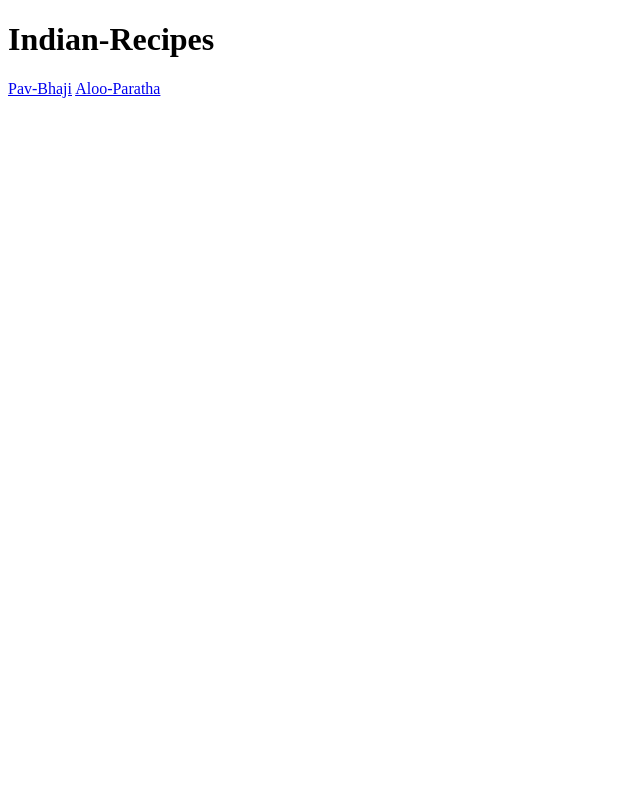
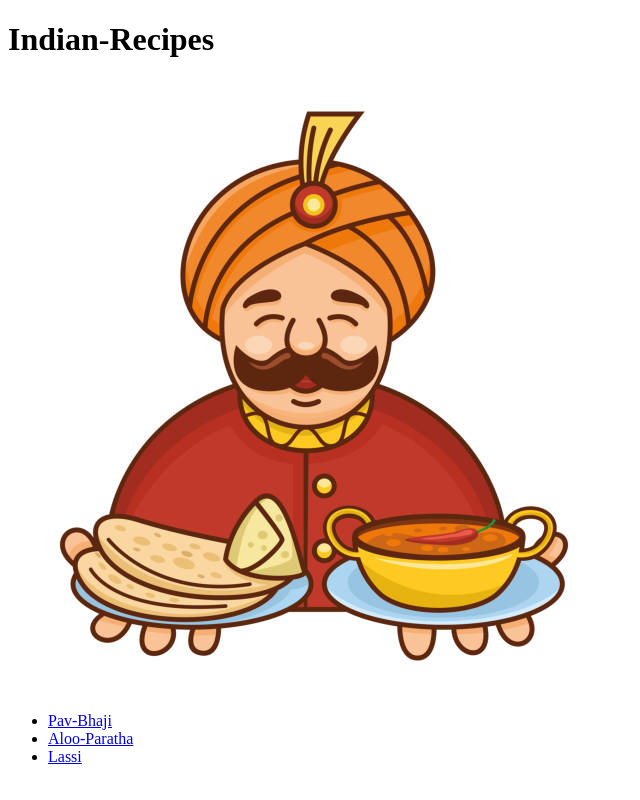
Before and after one commit to ayushrobo/Indian-Recipes, a plain HTML site: page index.html in a window 1280 px wide. Shown: the whole page, without its empty margins (0-640 px from the left). Drawn offline with Linux system fonts and the light colour scheme.

Commit message:
Add the final index.html file

```diff
--- a/index.html
+++ b/index.html
@@ -9,10 +9,12 @@
 
 <body>
     <h1>Indian-Recipes</h1>
-    <a href="./Recipes/Pav-Bhaji.html">Pav-Bhaji</a>
-    <a href="./Recipes/Aloo-Paratha.html">Aloo-Paratha</a>
-
-
+    <img src="./Recipes/main.jpg" alt="My Bad!">
+    <ul>
+        <li><a href="./Recipes/Pav-Bhaji.html">Pav-Bhaji</a></li>
+        <li><a href="./Recipes/Aloo-Paratha.html">Aloo-Paratha</a></li>
+        <li><a href="./Recipes/Lassi.html">Lassi</a></li>
+    </ul>
 
 </body>
 
```
